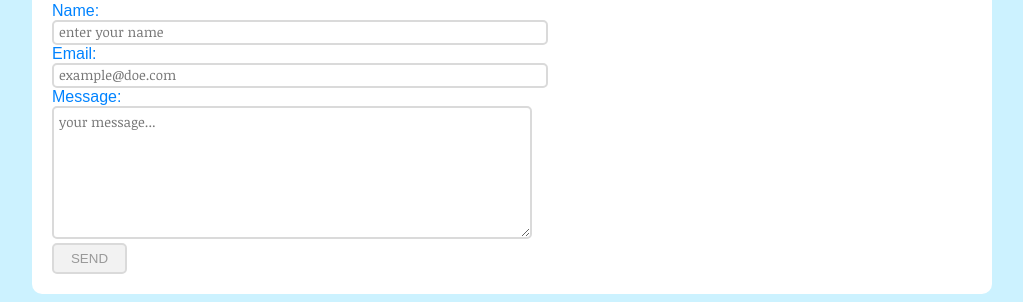
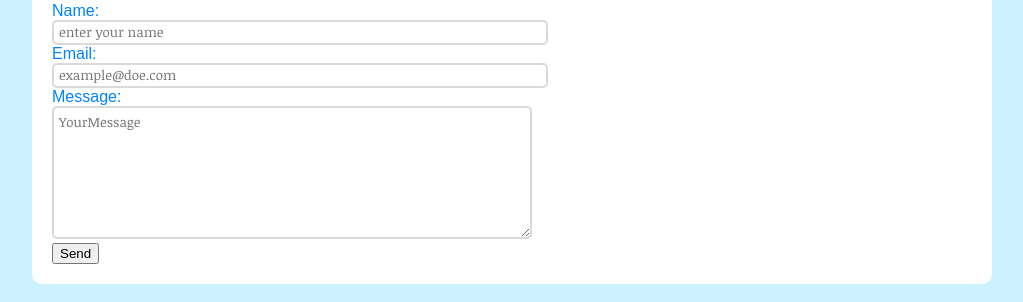
Before and after one commit to Missposhtee/store, a plain HTML site: page index.html in a window 1280 px wide. Shown: the part 1624-1926 px from the top of the page, without its empty margins (128-1151 px from the left). Drawn offline with Linux system fonts and the light colour scheme.

Commit message:
made my form active

```diff
--- a/index.html
+++ b/index.html
@@ -92,16 +92,17 @@ function showSlides()
 
 
 
+
  <div class="form-container">
 
- <form method="POST"action="https://formspree.io/missposhtee@gmail.com">
+ <form method="POST" action="https://formspree.io/missposhtee@gmail.com">
   Name:<br>
   <input type="text" placeholder="enter your name" size="65"/><br>
   Email:<br>
-  <input type="text" placeholder="example@doe.com" size="65"/><br>
+  <input type="email" placeholder="example@doe.com" size="65"/><br>
   Message:<br>
-  <textarea placeholder="your message..." cols="63" rows="5"></textarea><br>
-  <input type="button" value="send"/>
+  <textarea name=" message" placeholder="YourMessage" cols="63" rows="5"></textarea><br>
+  <button  type="submit">Send</button>
   </form>
 
 
```
